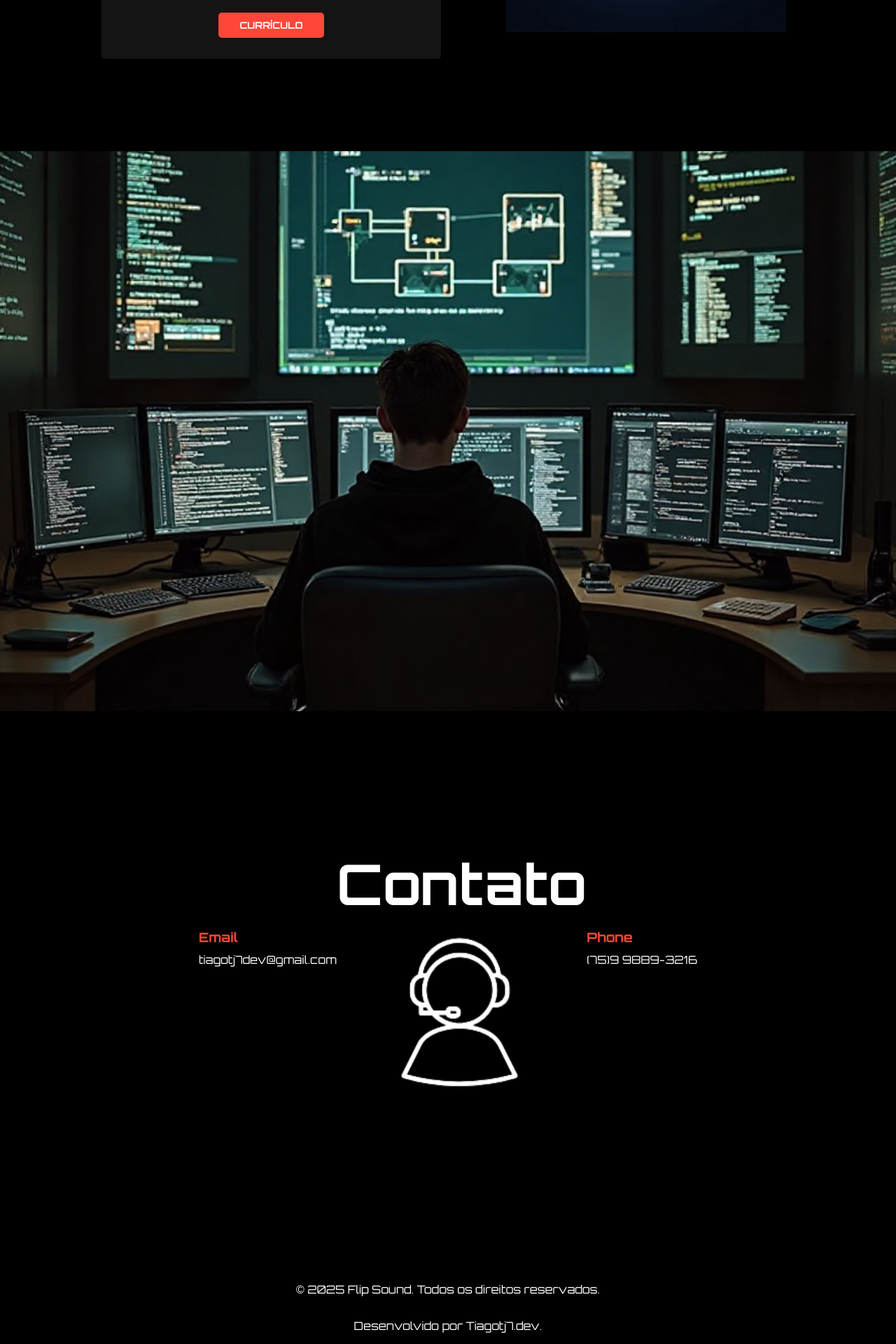
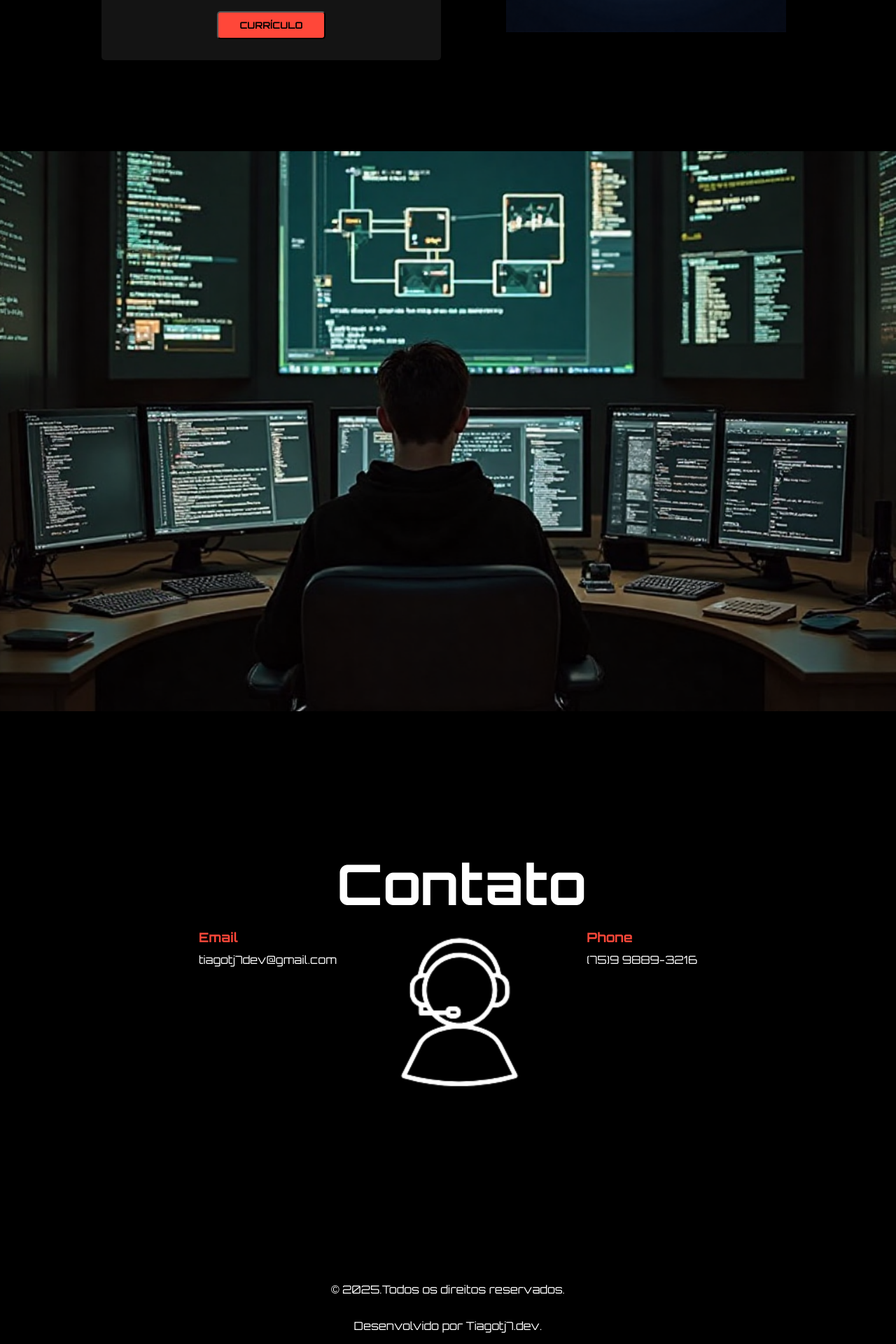
Before and after one commit to Tiagotj7/portifolio, a React (Create React App) app: page / in a window 1280 px wide. Shown: the part 2235-4155 px from the top of the page at 70% size. Built offline with nearby package versions, Linux system fonts and the light colour scheme.

Commit message:
adjust update

```diff
--- a/src/App.tsx
+++ b/src/App.tsx
@@ -147,7 +147,7 @@ function App() {
       </main>
 
       <footer>
-        <p>&copy; 2025 Flip Sound. Todos os direitos reservados.</p>
+        <p>&copy; 2025.Todos os direitos reservados.</p>
         <p>Desenvolvido por Tiagotj7.dev.</p>
       </footer>
 
--- a/src/Global.css
+++ b/src/Global.css
@@ -113,6 +113,17 @@ main {
   width: 30%;
 }
 
+.button-more:hover{
+  transform: scale(1.05);
+  box-shadow: 0 4px 6px #00a6ff;
+  font-style: italic;
+}
+
+.button-more:active{
+  transform: scale(1.05);
+  box-shadow: 0 4px 6px #a9c0cc;
+}
+
 /*---------------------------------Main-2----------------------------------------*/
 
 .main2-content {
@@ -221,14 +232,24 @@ main {
 
 .curriculo-button {
   background-color: #ff4739;
-  color: white;
-  border: none;
+  color: black;
   border-radius: 5px;
   padding: 10px 30px;
   font-weight: bold;
   margin-top: 20px;
   cursor: pointer;
   font-family: "Orbitron", sans-serif;
+}
+
+.curriculo-button:hover{
+  transform: scale(1.05);
+  box-shadow: 0 4px 6px #00a6ff;
+  font-style: italic;
+}
+
+.curriculo-button:active{
+  transform: scale(1.05);
+  box-shadow: 0 4px 6px #a9c0cc;
 }
 
 .brain-image-container {
```
